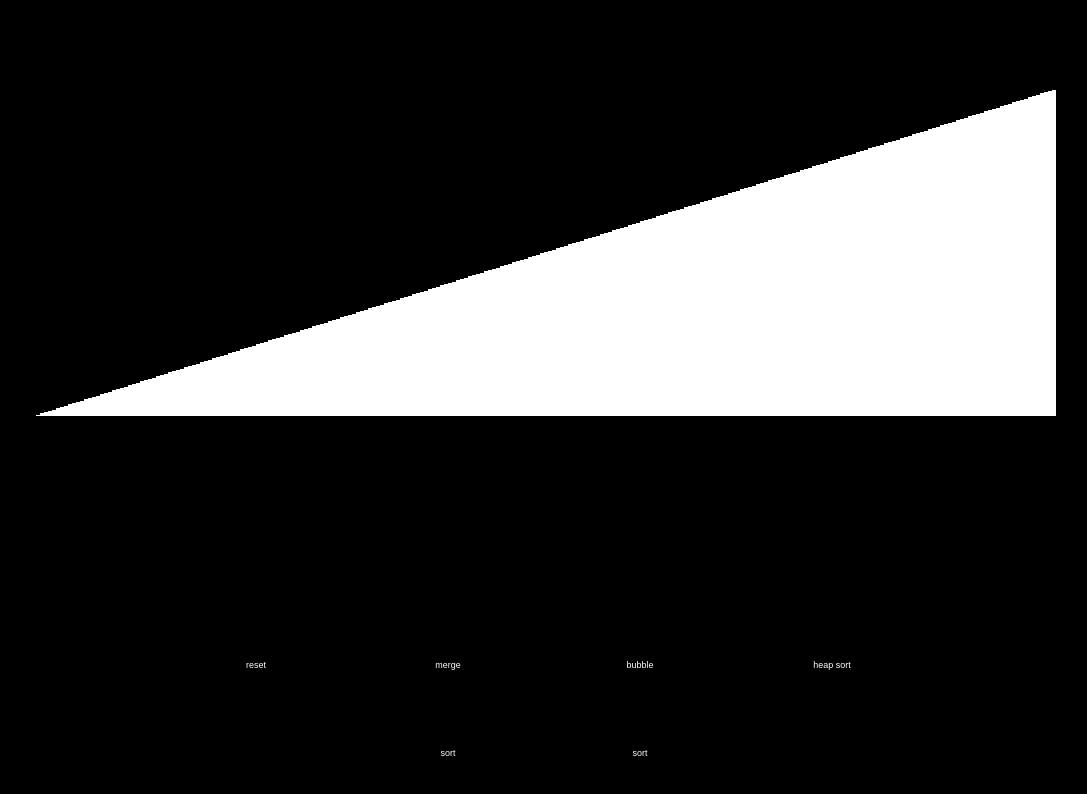
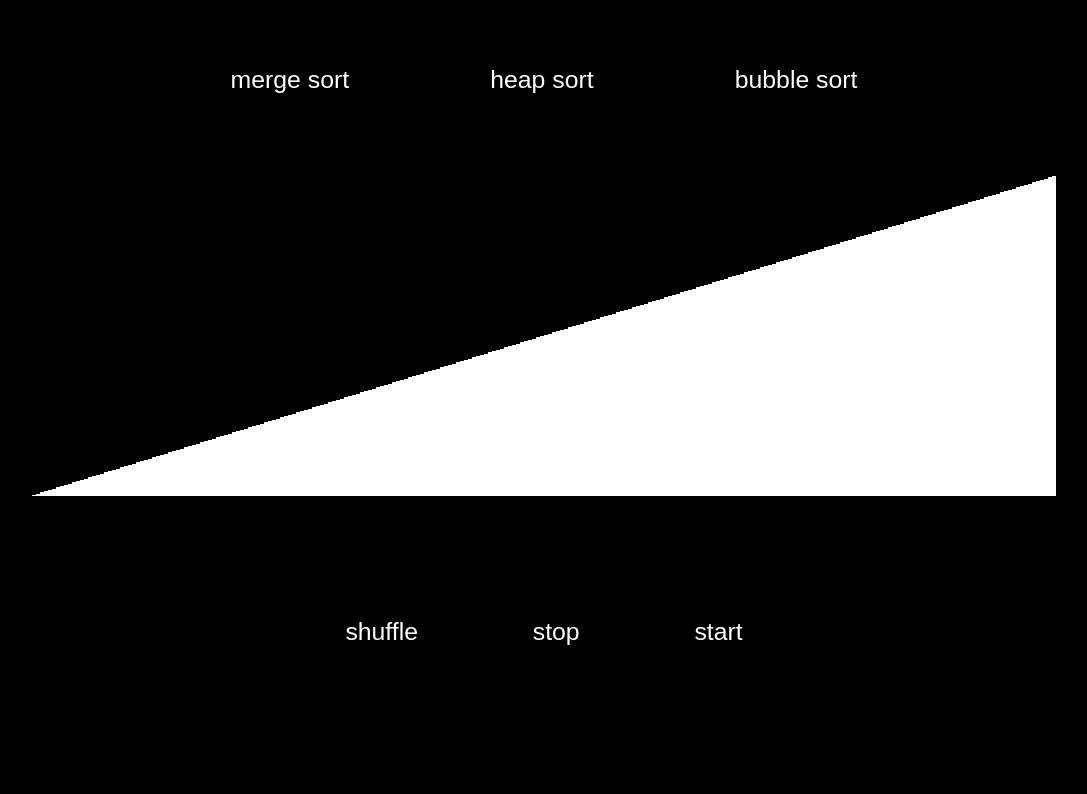
Before and after one commit to shiiirro/sorting-audiovisualizer, a React (Create React App) app: page / in a window 1280 px wide. Shown: the top 794 px of the page, without its empty margins (96-1183 px from the left). Built offline with nearby package versions, Linux system fonts and the light colour scheme.

Commit message:
checkpoints implemented so array does not lose elements

```diff
--- a/src/algorithms/bubbleSort.js
+++ b/src/algorithms/bubbleSort.js
@@ -1,9 +1,11 @@
+const INDICES_PER_STEP = 8
+
 export function* bubbleSort(array) {
     let swapped = false;
     for (let i = array.length - 1; i > 0; --i) {
         swapped = false;
-        let start = 0;
-        let end = 1;
+        let start = 0; // start and end of array range that could have changed since last iteration
+        let end = 0;
         for (let j = 0; j < i; ++j) {
             if (array[j] > array[j + 1]) {
                 let tmp = array[j];
@@ -12,9 +14,15 @@ export function* bubbleSort(array) {
                 swapped = true;
             }
             ++end;
-            if (end - start >= 8 || j === i - 1) {
+            if (j === i - 1) { // last iteration
                 let step = [];
-                for (let k = start; k < end; ++k) {
+                for (let k = start; k < i + 1; ++k) {
+                    step.push({index: k, value: array[k], color: 'red'});
+                }
+                yield step;
+            } else if (end - start + 1 >= INDICES_PER_STEP) {
+                let step = [];
+                for (let k = start; k <= end; ++k) {
                     step.push({index: k, value: array[k], color: 'red'});
                 }
                 start = end;
--- a/src/components/Visualizer.css
+++ b/src/components/Visualizer.css
@@ -6,7 +6,6 @@
     flex-direction: row;
     align-items: flex-end;
     margin: 0 auto;
-    margin-top: 10vh;
 }
 
 .bar {
@@ -14,26 +13,32 @@
     margin: 0px;
 }
 
-.button-bar {
+.sort-selection-bar {
     height: 20vh;
     width: 60vw;
-    padding: 1rem;
     display: flex;
     flex-direction: row;
     align-items: flex-end;
     margin: 0 auto;
-    margin-top: 100px;
+}
+
+.button-bar {
+    height: 30vh;
+    width: 40vw;
+    display: flex;
+    flex-direction: row;
+    align-items: flex-end;
+    margin: 0 auto;
 }
 
 .tmp {
     background-color: black;
-    width: 4vw;
-    height: 2vh;
+    width: auto;
+    height: auto;
     margin: auto;
     font: 'Segoe UI';
     color: white;
     border: 0px;
-    font-size: 16px;
-    font-size: 0.7vw;
+    font-size:calc(12px + 1vw);
     line-height: 5.5rem;
 }
--- a/src/components/Visualizer.jsx
+++ b/src/components/Visualizer.jsx
@@ -4,15 +4,17 @@ import { bubbleSort } from '../algorithms/bubbleSort';
 import { heapSort } from '../algorithms/heapSort';
 import './Visualizer.css'
 
-const AudioContext = window.AudioContext || window.webkitAudioContext;
+const NUMBER_OF_BARS = 256;
 
 export default function Visualizer() {
-    const [bars, setBars] = useState([]);
+    const [nodes, setNodes] = useState([]);
     const [active, setActive] = useState(false);
+    const [selectedSort, setSelectedSort] = useState('heap');
     const timeoutIds = useRef([]);
     const audioContext = useRef(null);
     const gainNode = useRef(null);
     const oscillators = useRef([]);
+    const checkpoint = useRef(null);
 
     useEffect(() => {
         const context = new AudioContext();
@@ -42,14 +44,21 @@ export default function Visualizer() {
         };
     }, []);
 
-    function reset() {
+    useEffect(() => {
+        if (verify()) {
+            checkpoint.current = nodes.slice();
+        }
+    }, [nodes]);
+
+    function shuffle() {
         stop();
-        genBars();
-        setBars(bars => shuffle(bars.slice()));
+        setNodes(checkpoint.current);
+        clearColors();
+        setNodes(nodes => shuffleArray(nodes.slice()));
     }
 
     function clearColors() {
-        setBars(bars => bars.map(bar => {
+        setNodes(nodes => nodes.map(bar => {
             if (bar.color !== 'white') {
                 return {...bar, color: 'white'};
             } else {
@@ -60,10 +69,10 @@ export default function Visualizer() {
 
     function genBars() {
         const newBars = [];
-        for (let i = 0; i < 256; ++i) {
+        for (let i = 1; i <= NUMBER_OF_BARS; ++i) {
             newBars.push({ value: i * 4, color: 'white' });
         }
-        setBars(newBars);
+        setNodes(newBars);
     }
 
     function stop() {
@@ -72,15 +81,26 @@ export default function Visualizer() {
         setActive(false);
     }
 
+    function verify() {
+        let currentBars = nodes.map(bar => bar.value);
+        for (let i = 1; i <= NUMBER_OF_BARS; ++i) {
+            if (currentBars.find(element => element === i * 4) === undefined) {
+                return false;
+            }
+        }
+        return true;
+    }
+
     function prep() {
         setActive(true);
+        setNodes(checkpoint.current);
+        clearColors();
         audioContext.current.resume();
-        clearColors();
     }
 
-    async function processStep(bars, step) {
+    async function processStep(step) {
         step.forEach((update, idx) => {
-            setBars(bars => bars.map((bar, idx) => {
+            setNodes(nodes => nodes.map((bar, idx) => {
                 if (idx == update.index) {
                     return {...bar, value: update.value, color: update.color};
                 } else {
@@ -97,29 +117,22 @@ export default function Visualizer() {
         clearColors();
     }
 
-    async function stepThroughMergeSort() {
+    function sortFunctionOf(name) {
+        switch (name) {
+            case 'merge':
+                return mergeSort;
+            case 'heap':
+                return heapSort;
+            case 'bubble':
+                return bubbleSort;
+        }
+    }
+
+    async function stepThroughSort() {
         if (active) return;
         prep();
-        for (const step of mergeSort(bars.map(bar => bar.value), 0, bars.length)) {
-            await processStep(bars, step);
-        }
-        stop();
-    }
-
-    async function stepThroughBubbleSort() {
-        if (active) return;
-        prep();
-        for (const step of bubbleSort(bars.map(bar => bar.value), 0, bars.length)) {
-            await processStep(bars, step);
-        }
-        stop();
-    }
-
-    async function stepThroughHeapSort() {
-        if (active) return;
-        prep();
-        for (const step of heapSort(bars.map(bar => bar.value), 0, bars.length)) {
-            await processStep(bars, step);
+        for (const step of sortFunctionOf(selectedSort)(checkpoint.current.map(bar => bar.value), 0, NUMBER_OF_BARS)) {
+            await processStep(step);
         }
         stop();
     }
@@ -141,29 +154,33 @@ export default function Visualizer() {
 
     return (
         <>
+            <div className="sort-selection-bar">
+                <button className="tmp" onClick={() => setSelectedSort('merge')}>merge sort</button>
+                <button className="tmp" onClick={() => setSelectedSort('heap')}>heap sort</button>
+                <button className="tmp" onClick={() => setSelectedSort('bubble')}>bubble sort</button>
+            </div>
             <div className="container">
-                {bars.map((bar, idx) => (
+                {nodes.map((bar, idx) => (
                     <div
                         className="bar"
                         key={`${idx}_${bar.value}`}
                         style={{
                             backgroundColor: bar.color,
-                            height: `${bar.value / 1000 * 40}vh`,
+                            height: `${bar.value / NUMBER_OF_BARS / 4 * 40}vh`,
                         }}></div>
                 ))}
             </div>
             <div className="button-bar">
-                <button className="tmp" onClick={reset}>reset</button>
-                <button className="tmp" onClick={stepThroughMergeSort}>merge sort</button>
-                <button className="tmp" onClick={stepThroughBubbleSort}>bubble sort</button>
-                <button className="tmp" onClick={stepThroughHeapSort}>heap sort</button>
+                <button className="tmp" onClick={shuffle}>shuffle</button>
+                <button className="tmp" onClick={stop}>stop</button>
+                <button className="tmp" onClick={stepThroughSort}>start</button>
             </div>
         </>
     );
 }
 
 // From https://bost.ocks.org/mike/shuffle/
-function shuffle(array) {
+function shuffleArray(array) {
     var m = array.length, t, i;
 
     // While there remain elements to shuffle…
```
